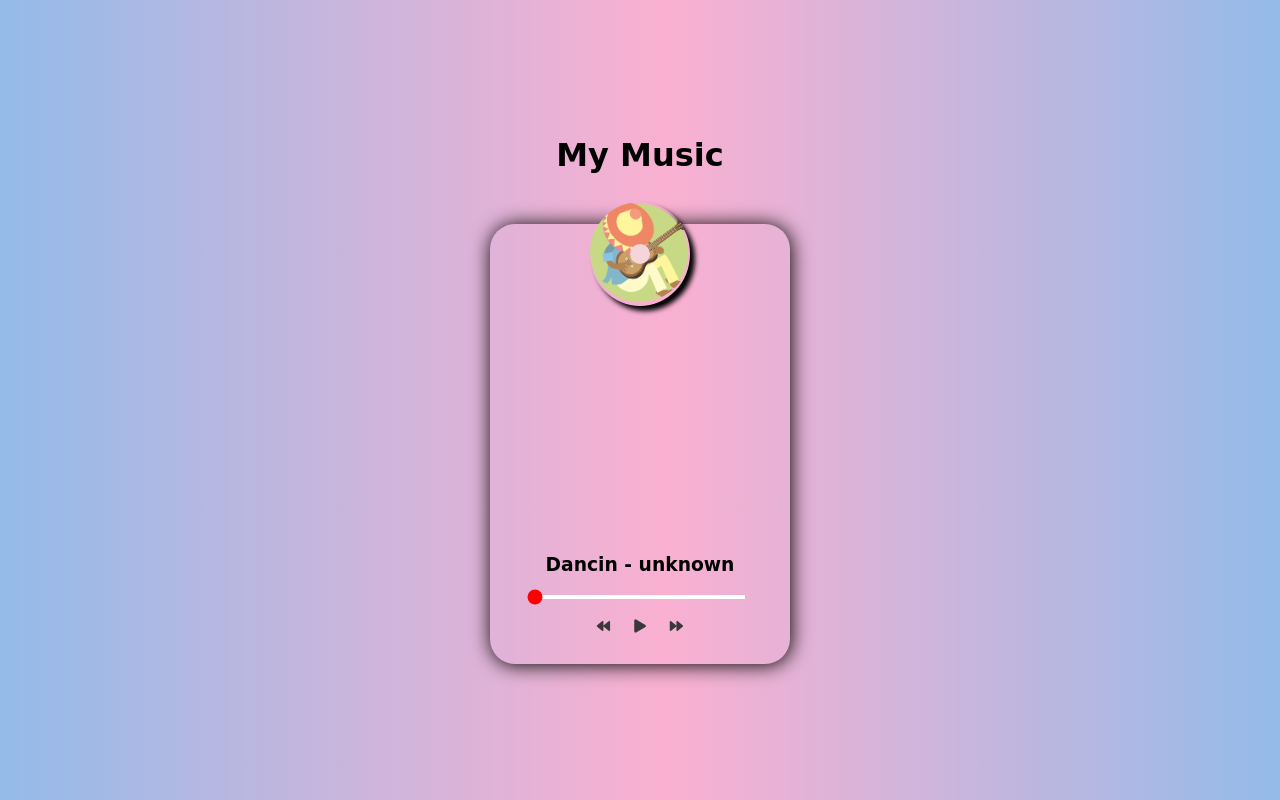
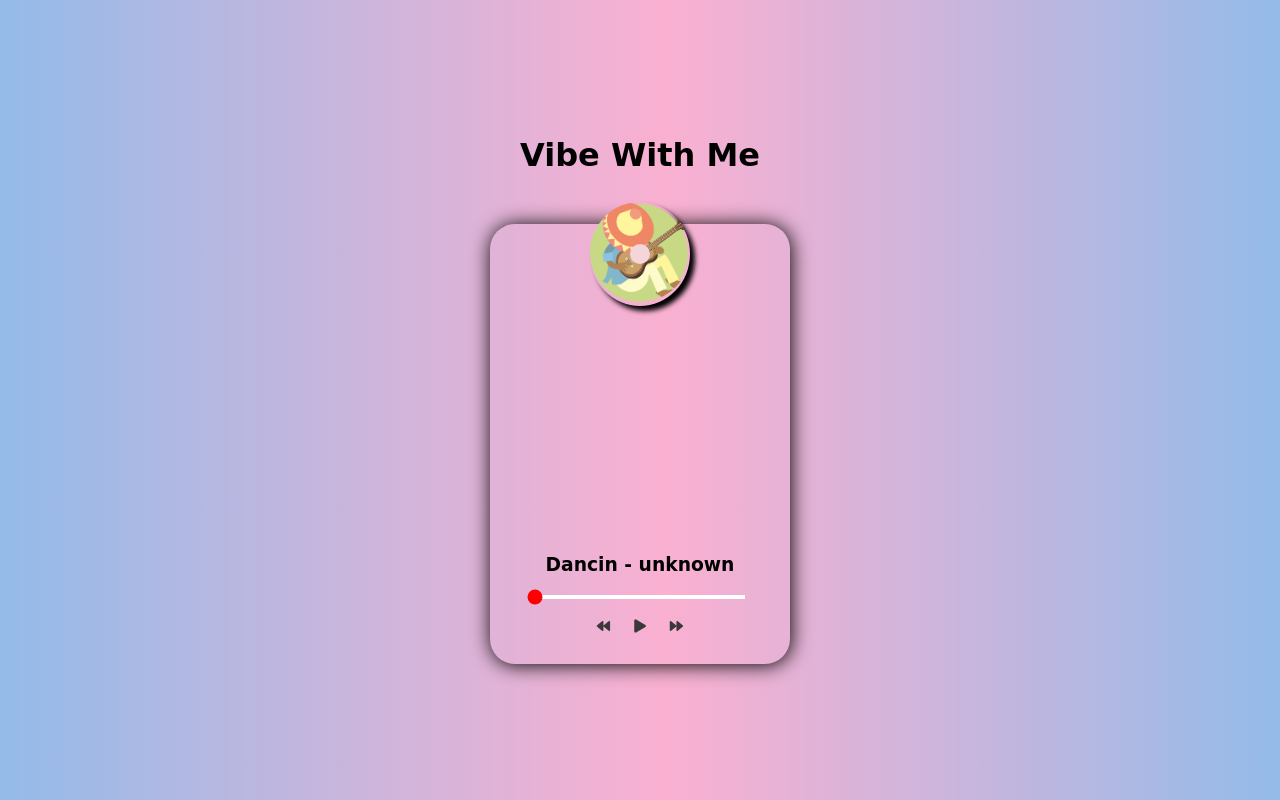
Before and after one commit to Suzzit/yourmusic, a plain HTML site: page index.html in a window 1280 px wide. Drawn offline with Linux system fonts and the light colour scheme.

Commit message:
Update index.html

```diff
--- a/index.html
+++ b/index.html
@@ -18,7 +18,7 @@
 
     <main>
 
-        <h1 id="titlehead">My Music</h1>
+        <h1 id="titlehead">Vibe With Me</h1>
 
         <div class="container">
 
```
